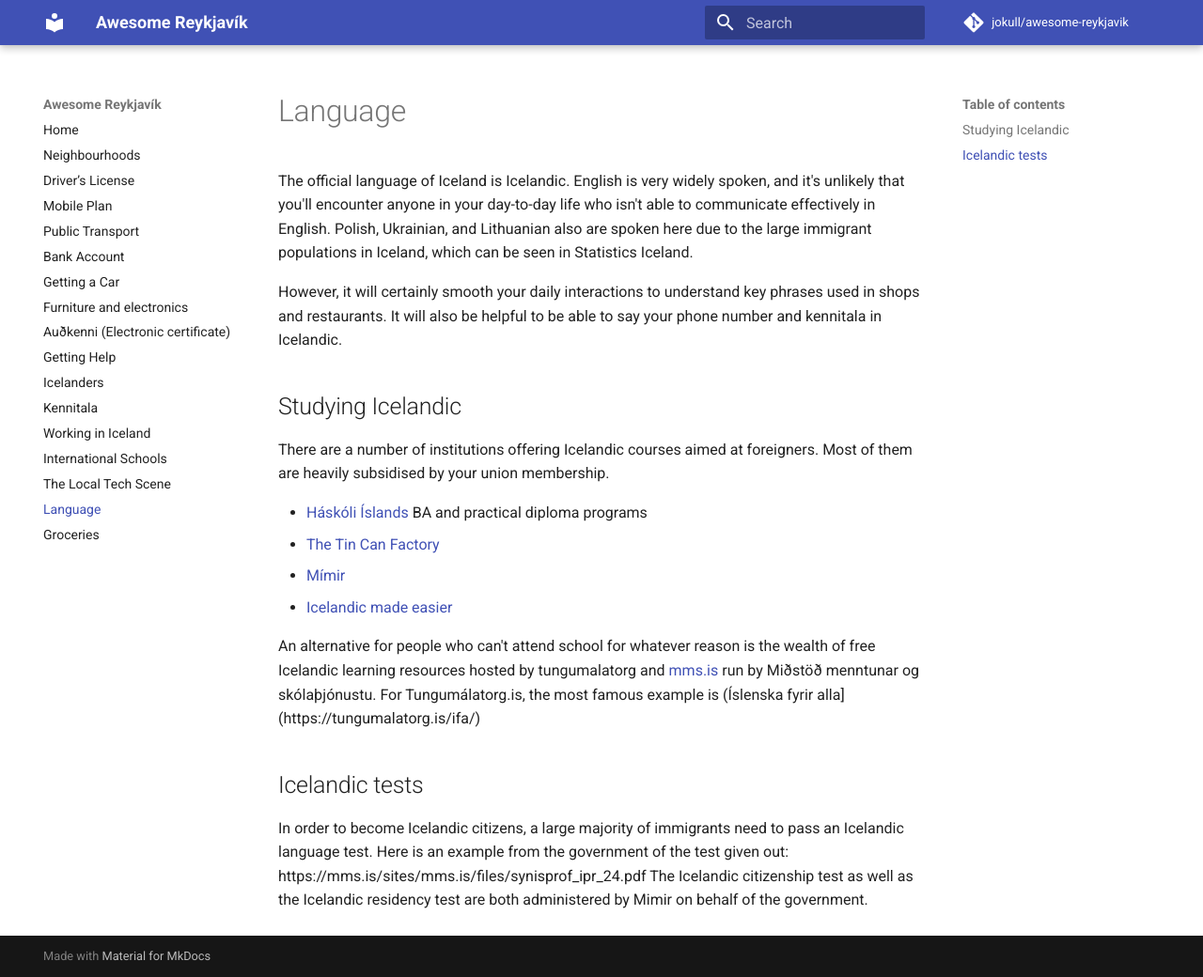
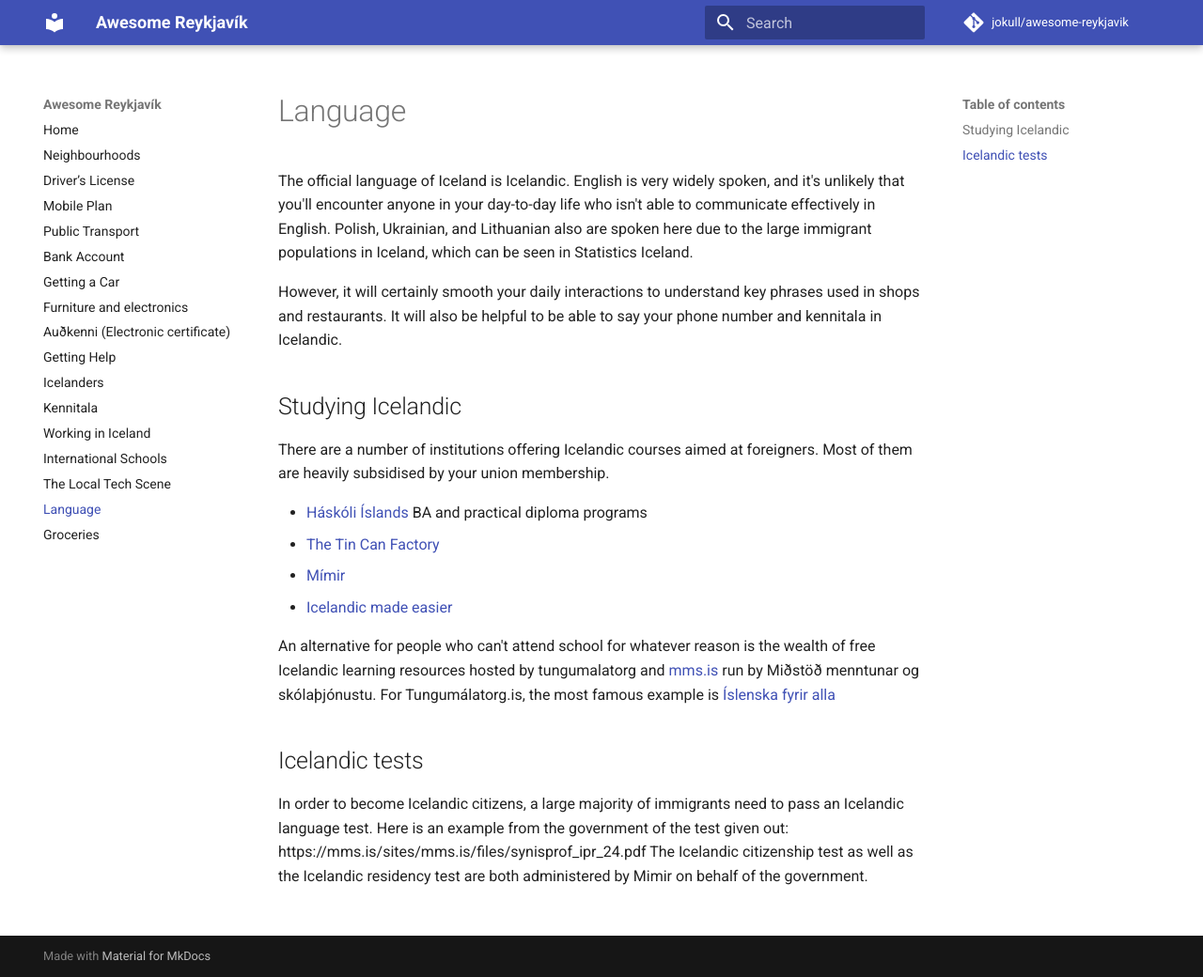
Before and after one commit to jokull/awesome-reykjavik, an MkDocs documentation site: the page built from docs/guides/language.md, in a window 1280 px wide and 1040 px high. Shown: the whole window at 94% size. Built offline with MkDocs 1.6.1 and Material for MkDocs 9.7.7, drawn with Linux system fonts in a browser that asks for light colours; comment, search, counter and statistics services are not loaded.

Commit message:
Fix formatting

```diff
--- a/docs/guides/language.md
+++ b/docs/guides/language.md
@@ -23,7 +23,7 @@
 An alternative for people who can't attend school for whatever reason is the
 wealth of free Icelandic learning resources hosted by tungumalatorg and
 [mms.is](mms.is) run by Miðstöð menntunar og skólaþjónustu.  For
-Tungumálatorg.is, the most famous example is (Íslenska fyrir
+Tungumálatorg.is, the most famous example is [Íslenska fyrir
 alla](https://tungumalatorg.is/ifa/)
 
 ## Icelandic tests
```
